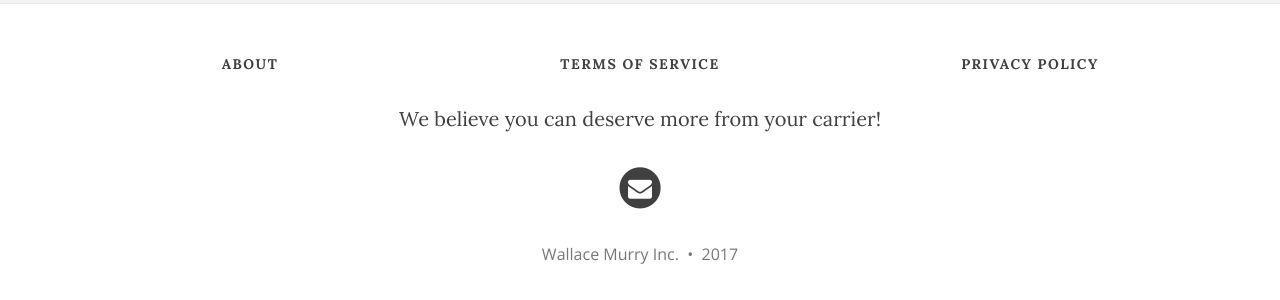
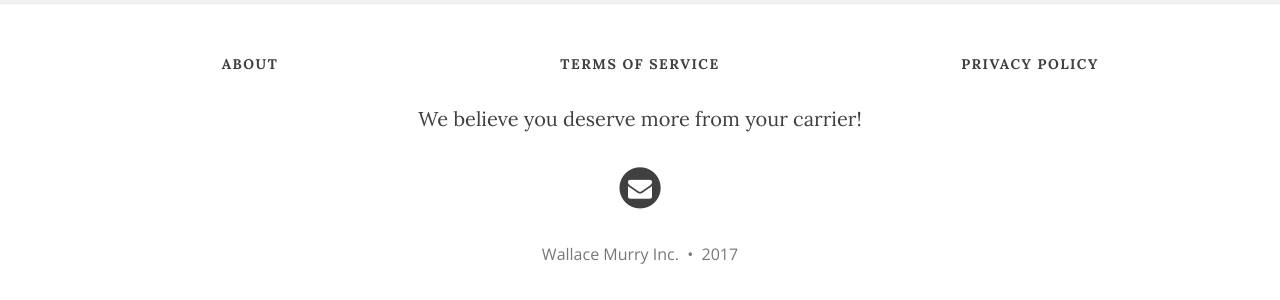
Before and after one commit to jalague/wallacemurry, a Jekyll site: the page built from index.html, in a window 1280 px wide and 900 px high, scrolled down 1693 px. Shown: the part 584-884 px from the top of the window. Built offline with Jekyll 4.4.1, drawn with Linux system fonts in a browser that asks for light colours; nearby versions of some CDN libraries.

Commit message:
footer typo fix

```diff
--- a/_includes/footer.html
+++ b/_includes/footer.html
@@ -40,7 +40,7 @@
 
       <div class="col-lg-8 col-lg-offset-2 col-md-10 col-md-offset-1">
         <ul class="list-inline text-center footer-links">
-          <p style="font-size: 20px">We believe you can deserve more from your carrier!<p>
+          <p style="font-size: 20px">We believe you deserve more from your carrier!<p>
           {% if site.author.facebook and site.footer-links-active.facebook %}
           <li>
             <a href="https://www.facebook.com/{{ site.author.facebook }}" title="Facebook">
```
